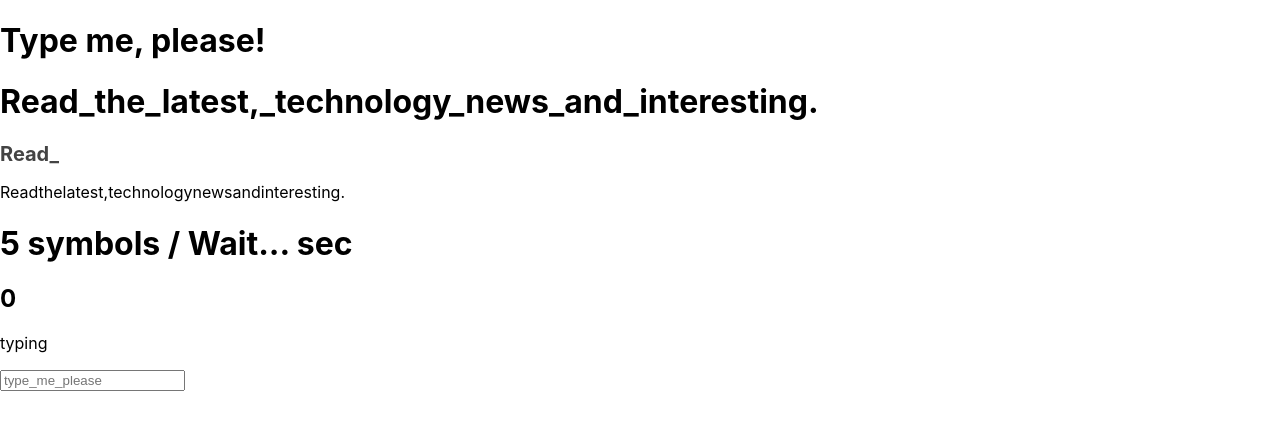
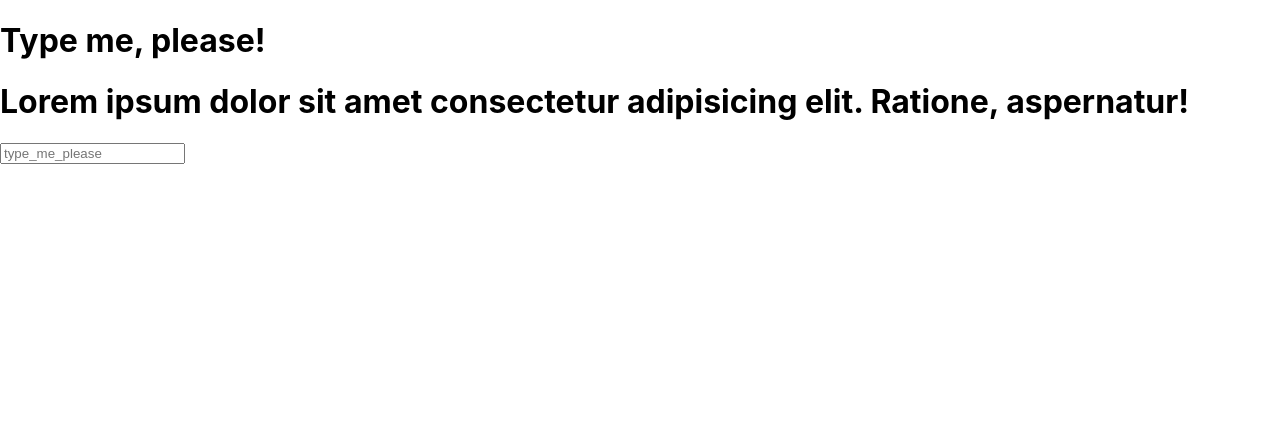
Before and after one commit to SSilvain/type_me_please, a React (Create React App) app: page / in a window 1280 px wide. Shown: the top 430 px of the page. Built offline with nearby package versions, Linux system fonts and the light colour scheme.

Commit message:
useEffect all symbols

```diff
--- a/src/App.jsx
+++ b/src/App.jsx
@@ -1,63 +1,19 @@
 import { useState } from 'react'
 import './App.css'
 import Sentence from './Components/Sentence/Sentence'
-import Word from './Components/Word/Word'
 
 
 
 function App() {
-	const [typeMe, setTypeMe] = useState("")
-	const [startCount, setStartCount] = useState(true)
-	let [typingStart, setTypingStart] = useState(0)
-	const typingText = ["Read", "the", "latest,", "technology", "news", "and", "interesting."]
-	let [errorTyping, setErrorTyping] = useState(false)
 
-
-	const typingTextWithSpaces = typingText.map((word, index, arr) => {
-		if (index < (arr.length - 1)) {
-			return word + "_"
-		} else {
-			return word
-		}
-	})
-
-	const coloredText = () => {
-
-		return typingTextWithSpaces[0].slice(0, typeMe.length)
-
-	}
-	const coloredText2 = () => {
-
-		return typingTextWithSpaces[0].slice(typeMe.length)
-
-	}
-
-	const startType = (e) => {
-		if (startCount) {
-			setTypingStart(Date.now())
-			setStartCount(false)
-		}
-		setTypeMe(e.target.value)
-	}
 
 	return (
 		<div>
 			<h1>Type me, please!</h1>
-			<h1>{typingTextWithSpaces}</h1>
-			<span style={errorTyping ? { color: "red" } : { color: "blue" }}>{coloredText()}</span>
-			<span style={{ color: "#444" }}>{coloredText2()}</span>
-			<p>{typingText}</p>
+
 			<Sentence
-				setErrorTyping={setErrorTyping}
-				typingText={typingTextWithSpaces[0]}
-				typingStart={typingStart}
-				setTypingStart={setTypingStart}
-				typeMe={typeMe}
-				setStartCount={setStartCount}
-				setTypeMe={setTypeMe}
 			/>
-			<p>{typeMe || "typing"}</p>
-			<input style={errorTyping ? { color: "red" } : { color: "green" }} type="text" onChange={startType} placeholder="type_me_please" value={typeMe} />
+
 		</div >
 	)
 }
--- a/src/Components/Sentence/Sentence.jsx
+++ b/src/Components/Sentence/Sentence.jsx
@@ -1,9 +1,87 @@
+import { useEffect, useState } from "react"
 import Word from "../Word/Word"
 
-const Sentence = (props) => {
+
+// const typingText = ["Read", "the", "latest,", "technology", "news", "and", "interesting."]
+const typingText = "Lorem ipsum dolor sit amet consectetur adipisicing elit. Ratione, aspernatur!"
+let allTextSymbols = typingText.split("")
+// console.log(allTextSymbols)
+let allTextSymbolsScores = []
+let currentSymbols = []
+
+const Sentence = () => {
+	const [typeMe, setTypeMe] = useState("")
+	const [typeMeFullText, setTypeMeFullText] = useState("")
+	const [currentSymbol, setCurrentSymbol] = useState("")
+	const [startCount, setStartCount] = useState(true)
+	let [typingStart, setTypingStart] = useState(0)
+	let [errorTyping, setErrorTyping] = useState(false)
+	let [indexOfSymbol, setIndexOfSymbol] = useState(0)
+
+
+
+	useEffect(() => {
+		if (!startCount && allTextSymbols[indexOfSymbol] === currentSymbol) {
+			if (currentSymbol === " ") {
+				setTypeMe("")
+			}
+			currentSymbols.push(currentSymbol)
+			allTextSymbolsScores.push([currentSymbol, Date.now()])
+			console.log(allTextSymbolsScores)
+			setIndexOfSymbol(indexOfSymbol + 1)
+
+			setErrorTyping(false)
+		} else if (allTextSymbols[indexOfSymbol] !== currentSymbol) {
+			setErrorTyping(true)
+		}
+
+	}, [currentSymbol])
+
+	useEffect(() => {
+		if (!startCount && typingText.startsWith(typeMeFullText)) {
+			setErrorTyping(false)
+			console.log("errorrno")
+		}
+	}, [typeMeFullText])
+	// const typingTextWithSpaces = typingText.map((word, index, arr) => {
+	// 	if (index < (arr.length - 1)) {
+	// 		return word + "_"
+	// 	} else {
+	// 		return word
+	// 	}
+	// })
+
+	// const coloredText = () => {
+
+	// 	return typingTextWithSpaces[0].slice(0, typeMe.length)
+
+	// }
+	// const coloredText2 = () => {
+
+	// 	return typingTextWithSpaces[0].slice(typeMe.length)
+
+	// }
+
+	const startType = (e) => {
+		if (startCount) {
+			setTypingStart(Date.now())
+			setStartCount(false)
+		}
+		setTypeMeFullText(e.target.value)
+		setCurrentSymbol(e.nativeEvent.data)
+		console.log(e.nativeEvent.data)
+
+	}
+
+
+
+	// let allWords = typingText.map((word) => <Word typingText={word} />)
 	return (
+		<>
+			<h1>{typingText}</h1>
+			<input style={errorTyping ? { color: "red" } : { color: "green" }} type="text" onChange={startType} placeholder="type_me_please" value={typeMeFullText} />
+		</>
 
-		<Word {...props} />
 
 	)
 }
```
